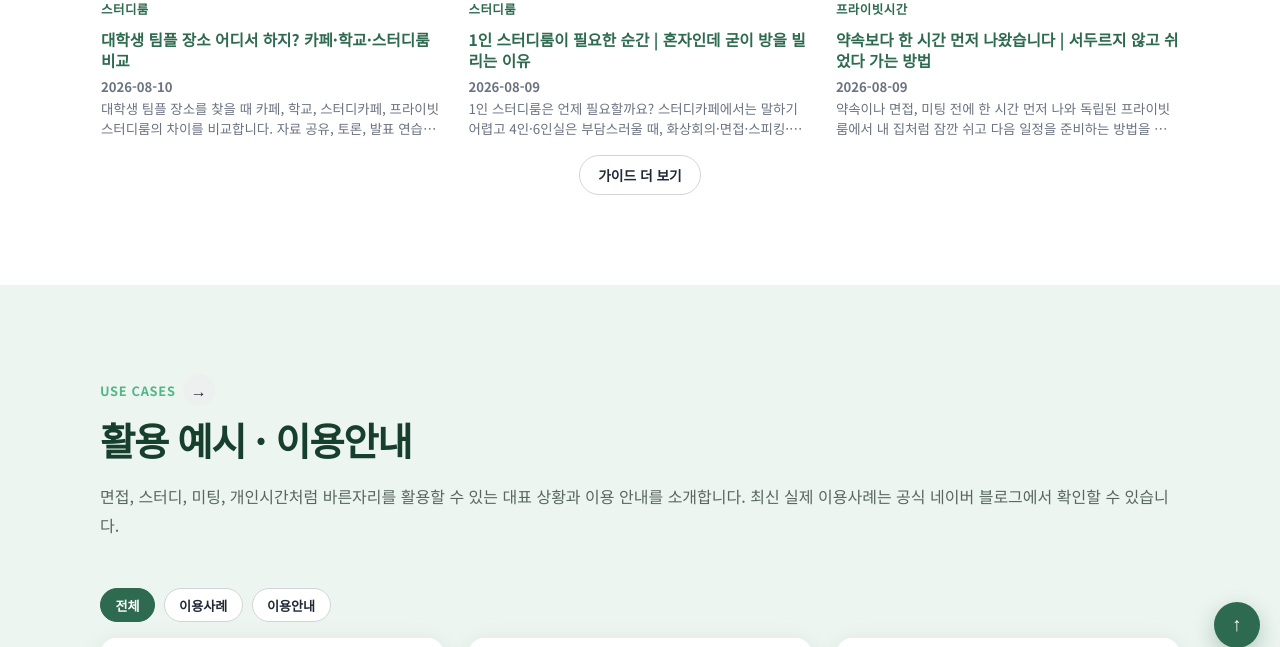
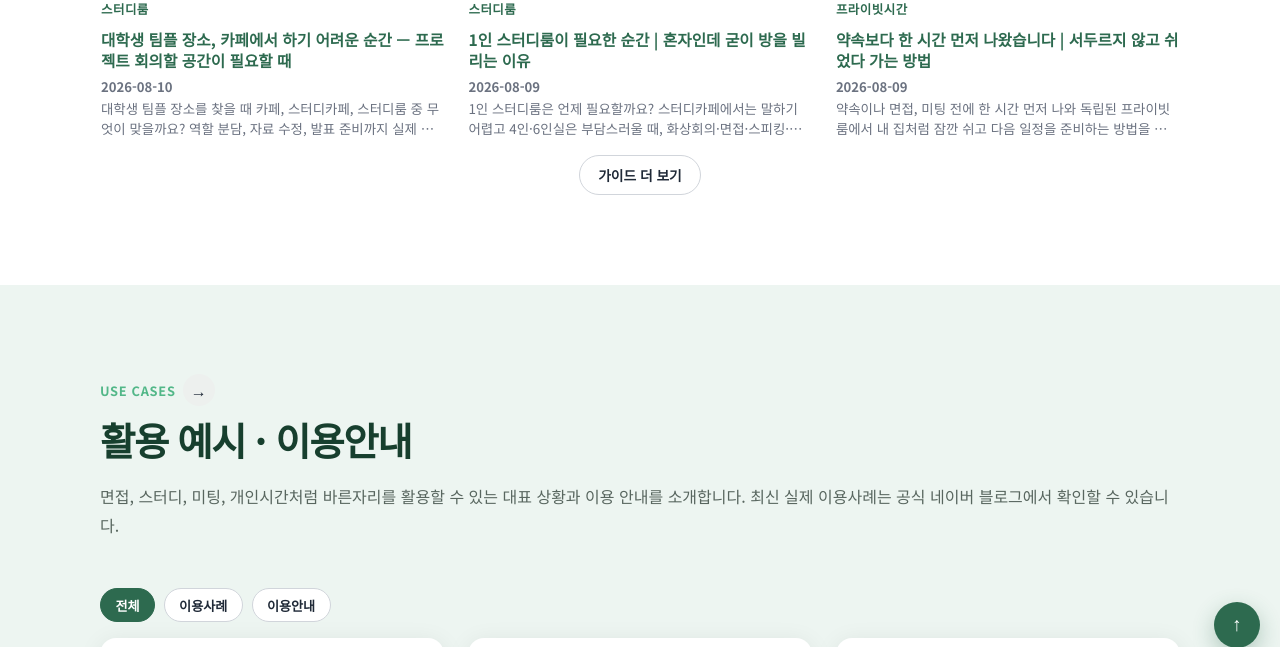
Before and after one commit to bareunspace/blog, a Jekyll site: the page built from index.html, in a window 1280 px wide and 900 px high, scrolled down 3462 px, cut to the strip 232-879 px from the top of the window. Built offline with Jekyll 4.4.1, drawn with Linux system fonts in a browser that asks for light colours; some of the changed lines change nothing that is shown.

Commit message:
Add college team project space guide

```diff
--- a/_posts/2026-08-10-college-team-project-space.md
+++ b/_posts/2026-08-10-college-team-project-space.md
@@ -1,57 +1,112 @@
 ---
 layout: default
-title: 대학생 팀플 장소 어디서 하지? 카페·학교·스터디룸 비교
-description: 대학생 팀플 장소를 찾을 때 카페, 학교, 스터디카페, 프라이빗 스터디룸의 차이를 비교합니다. 자료 공유, 토론, 발표 연습까지 필요한 팀 프로젝트 공간 선택 가이드.
+title: 대학생 팀플 장소, 카페에서 하기 어려운 순간 — 프로젝트 회의할 공간이 필요할 때
+description: 대학생 팀플 장소를 찾을 때 카페, 스터디카페, 스터디룸 중 무엇이 맞을까요? 역할 분담, 자료 수정, 발표 준비까지 실제 팀 프로젝트 흐름에 맞춰 공간 선택 기준을 정리했습니다.
 category: 스터디룸
 hub_series: study
-hub_section: core
-hub_order: 1
-hub_label: 팀플·프로젝트
-hub_kicker: 대학생 팀플 장소를 찾는다면
-hub_title: 대학생 팀플 장소 어디서 하지? 카페·학교·스터디룸 비교
-hub_description: 팀플에서 실제로 필요한 대화, 자료 공유, 결과물 제작, 발표 리허설을 기준으로 장소를 비교합니다.
-hub_tags:
-  - 대학생 팀플
-  - 팀 프로젝트
-  - 발표 준비
-hub_footer: 팀플 장소 선택 가이드
-keywords: 대학생팀플장소,팀플장소,부천팀플장소,신중동팀플장소,팀프로젝트장소,대학생스터디룸,그룹스터디룸,발표연습장소,부천스터디룸
-tags:
-  - 대학생
-  - 팀플
-  - 팀프로젝트
-  - 스터디룸
-  - 발표연습
-  - 신중동 공간대여
+keywords: 대학생팀플장소,팀플장소,팀프로젝트공간,대학생스터디룸,부천팀플장소,신중동스터디룸,그룹스터디,프로젝트회의
+permalink: /posts/college-team-project-space/
 canonical: https://bareunjari.com/posts/college-team-project-space/
-permalink: /posts/college-team-project-space/
-date: 2026-08-10 09:00:00 +0900
-og_image: https://bareunjari.com/images/study-space-for-presentation-discussion-project.webp
-og_image_alt: 대학생 팀플과 프로젝트 회의를 위한 프라이빗 스터디 공간
-preload_image: images/study-space-for-presentation-discussion-project.webp
-css_version: 20260810-1
-script_version: 20260711-4
+date: 2026-08-10 13:00:00 +0900
+og_image: https://bareunjari.com/images/main.jpeg
+og_image_alt: 대학생 팀플과 프로젝트 회의를 위한 바른자리 프라이빗 공간
+preload_image: images/main.webp
 ---
 
-<main class="about-page">
-  <section id="home"><div class="section-inner"><p class="section-label">대학생 팀플 · 장소 선택 가이드</p><h1 class="section-title">대학생 팀플 장소,<br />어디서 하는 게 좋을까?</h1><p class="section-desc">팀플은 단순히 같이 앉아 공부하는 시간이 아닙니다. 의견을 맞추고, 노트북 화면을 함께 보고, 자료를 만들고, 발표까지 맞춰봐야 합니다. 그래서 팀 프로젝트는 공부 장소보다 <strong>함께 작업하기 좋은 장소</strong>를 고르는 것이 중요합니다.</p><div class="hero-btns"><a href="#compare" class="btn-primary">장소 비교하기</a><a href="/study/" class="btn-outline">스터디룸 허브 보기</a></div></div></section>
-  {% include breadcrumb.html %}
+# 대학생 팀플 장소, 카페에서 하기 어려운 순간 — 프로젝트 회의할 공간이 필요할 때
 
-  <section class="guide-summary-section" aria-label="대학생 팀플 장소 빠른 답변"><div class="section-inner"><div class="interview-flow-heading"><p class="section-label">Quick Answer</p><h2 class="section-title">대학생 팀플 장소는 무엇을 기준으로 골라야 할까요?</h2><p><strong>자료를 읽는 것만 필요하다면 학교나 스터디카페도 충분할 수 있습니다.</strong> 하지만 팀원끼리 계속 대화하고, 노트북 화면을 함께 보며 결과물을 만들거나 발표 리허설까지 해야 한다면 대화와 작업이 가능한 독립된 스터디룸이 더 편할 수 있습니다.</p></div></div></section>
+팀플 장소를 정할 때 가장 먼저 떠오르는 곳은 보통 카페입니다. 접근하기 쉽고 따로 예약하지 않아도 되기 때문입니다.
 
-  <section id="why-space"><div class="section-inner"><h2 class="section-title">팀플이 어려운 이유는 공부보다 ‘같이 해야 하는 일’이 많기 때문입니다</h2><p class="section-desc">개인 과제는 혼자 집중하면 되지만 팀 프로젝트는 과정이 다릅니다. 누군가는 자료를 찾고, 누군가는 화면을 보여주고, 서로 의견을 말하면서 하나의 결과물로 합쳐야 합니다.</p><div class="about-highlight-grid"><article class="about-highlight-card"><h3>계속 이야기해야 합니다</h3><p>역할 분담부터 방향 수정까지 대화가 반복됩니다. 조용히 해야 하는 장소에서는 흐름이 자주 끊길 수 있습니다.</p></article><article class="about-highlight-card"><h3>자료를 함께 봐야 합니다</h3><p>노트북과 문서, 발표자료를 함께 보면서 바로 수정해야 하는 순간이 많습니다.</p></article><article class="about-highlight-card"><h3>마지막에는 말해봐야 합니다</h3><p>발표 과제라면 슬라이드를 완성하는 것으로 끝나지 않습니다. 실제 발표 순서와 시간을 맞춰보는 과정이 필요합니다.</p></article></div></div></section>
+그런데 팀 프로젝트가 실제로 시작되면 상황이 달라집니다. 노트북을 여러 대 펼치고, 자료를 공유하고, 역할을 나누고, 같은 화면을 보면서 문장을 고치고, 발표 순서를 맞추다 보면 **조용히 앉아 있는 공간보다 서로 말하면서 결과물을 만들어 갈 수 있는 공간**이 더 중요해집니다.
 
-  <section id="compare"><div class="section-inner"><h2 class="section-title">카페·학교·스터디카페·프라이빗 스터디룸 비교</h2><p class="section-desc">어느 장소가 무조건 더 좋다기보다 팀플에서 무엇을 해야 하는지에 따라 선택하면 됩니다.</p><div class="about-principle-grid"><article class="about-principle-item" data-step="01"><h3>학교</h3><p><strong>잘 맞을 때:</strong> 수업 전후 짧은 회의, 교내 시설을 바로 이용할 수 있을 때.<br /><strong>아쉬울 수 있는 점:</strong> 빈 공간과 이용 가능 시간이 팀 일정과 맞지 않을 수 있습니다.</p></article><article class="about-principle-item" data-step="02"><h3>카페</h3><p><strong>잘 맞을 때:</strong> 가벼운 아이디어 회의나 짧은 만남.<br /><strong>아쉬울 수 있는 점:</strong> 주변 소음과 좌석 상황 때문에 긴 작업이나 발표 연습은 불편할 수 있습니다.</p></article><article class="about-principle-item" data-step="03"><h3>스터디카페</h3><p><strong>잘 맞을 때:</strong> 각자 읽고 정리하는 개인 작업 비중이 높을 때.<br /><strong>아쉬울 수 있는 점:</strong> 자유롭게 토론하거나 발표를 반복하기에는 이용 방식이 맞지 않을 수 있습니다.</p></article><article class="about-principle-item" data-step="04"><h3>프라이빗 스터디룸</h3><p><strong>잘 맞을 때:</strong> 팀원끼리 대화하면서 자료를 만들고 발표까지 연습해야 할 때.<br /><strong>확인할 점:</strong> 인원, 이용시간, 실제 시설과 운영 규칙이 프로젝트 방식에 맞는지 확인하세요.</p></article></div></div></section>
+이 글은 단순히 “스터디룸이 좋다”는 이야기가 아니라, 대학생 팀플을 실제로 진행할 때 어떤 공간이 맞는지를 정리합니다.
 
-  <section id="workflow"><div class="section-inner"><h2 class="section-title">팀플 2시간을 이렇게 쓰면 낭비가 줄어듭니다</h2><div class="about-principle-grid"><article class="about-principle-item" data-step="00:00"><h3>방향 맞추기</h3><p>오늘 끝낼 결과물과 역할을 먼저 정합니다.</p></article><article class="about-principle-item" data-step="00:20"><h3>같이 만들기</h3><p>자료와 노트북을 펼쳐 놓고 슬라이드, 문서, 디자인 등 실제 결과물을 만듭니다.</p></article><article class="about-principle-item" data-step="01:30"><h3>발표해보기</h3><p>발표가 있다면 실제 순서대로 말하면서 시간과 연결 부분을 확인합니다.</p></article><article class="about-principle-item" data-step="01:50"><h3>다음 할 일 정하기</h3><p>남은 수정 사항과 담당자를 정하고 파일을 정리합니다.</p></article></div><p>발표와 토론이 프로젝트의 핵심이라면 <a href="/posts/study-space-for-presentation-discussion-project/"><strong>발표·토론·팀 프로젝트형 공부 가이드</strong></a>에서 말하기와 협업 중심의 준비 방법을 더 자세히 볼 수 있습니다.</p></div></section>
+## 팀플은 공부보다 ‘작업’에 가깝습니다
 
-  <section id="bareunjari"><div class="section-inner"><h2 class="section-title">부천·신중동에서 팀플 공간이 필요하다면</h2><p class="section-desc">바른자리는 예약 시간 동안 한 팀이 사용하는 프라이빗 공간입니다. 대학생 팀 프로젝트처럼 서로 이야기하고 자료를 함께 보거나 발표를 맞춰봐야 하는 일정에도 사용할 수 있습니다. 현재 안내 요금은 1시간 10,000원이며 실제 예약 가능 시간은 예약 페이지의 최신 안내를 확인해 주세요.</p><div class="hero-btns"><a href="https://m.place.naver.com/place/2041312316/ticket" target="_blank" rel="noopener noreferrer" class="btn-primary">팀플 시간 확인하기</a><a href="/posts/study-space-for-presentation-discussion-project/" class="btn-outline">발표·토론·프로젝트 가이드</a><a href="/study/" class="btn-outline">스터디룸 허브</a></div></div></section>
+개인 공부는 각자 자기 자료를 보면 됩니다. 하지만 팀 프로젝트는 계속 대화가 생깁니다.
 
-  <section id="faq"><div class="section-inner"><h2 class="section-title">대학생 팀플 장소 FAQ</h2><div class="contact-faq" itemscope itemtype="https://schema.org/FAQPage"><details itemscope itemprop="mainEntity" itemtype="https://schema.org/Question"><summary itemprop="name">팀플은 카페에서 해도 되지 않나요?</summary><div itemscope itemprop="acceptedAnswer" itemtype="https://schema.org/Answer"><p itemprop="text">짧은 아이디어 회의라면 카페도 충분할 수 있습니다. 다만 장시간 자료를 만들거나 발표를 실제로 연습해야 한다면 주변 환경을 덜 의식할 수 있는 독립 공간이 편할 수 있습니다.</p></div></details><details itemscope itemprop="mainEntity" itemtype="https://schema.org/Question"><summary itemprop="name">스터디카페와 프라이빗 스터디룸의 차이는 무엇인가요?</summary><div itemscope itemprop="acceptedAnswer" itemtype="https://schema.org/Answer"><p itemprop="text">스터디카페는 개인 집중 학습에 잘 맞는 경우가 많고, 프라이빗 스터디룸은 팀원끼리 대화하거나 자료를 함께 보고 발표를 연습해야 하는 프로젝트형 공부에 활용하기 좋습니다.</p></div></details><details itemscope itemprop="mainEntity" itemtype="https://schema.org/Question"><summary itemprop="name">혼자 프로젝트를 준비할 때도 이용할 수 있나요?</summary><div itemscope itemprop="acceptedAnswer" itemtype="https://schema.org/Answer"><p itemprop="text">네. 혼자 발표를 소리 내어 연습하거나 영상·자료를 만들고 집중해서 작업해야 하는 경우에도 이용할 수 있습니다.</p></div></details></div></div></section>
+- 자료 조사 결과를 설명하기
+- 발표 자료 순서 정하기
+- 역할 분담 바꾸기
+- 같은 문서를 보면서 수정하기
+- 발표 시간에 맞춰 분량 줄이기
+- 다음 일정과 마감 정하기
 
-  {% include post-tags.html %}
-</main>
+그래서 팀플 장소를 고를 때는 “조용한가?”보다 **같이 말하고, 펼치고, 수정하고, 결정할 수 있는가?**를 먼저 보는 편이 좋습니다.
 
-<script type="application/ld+json">
-{"@context":"https://schema.org","@type":"Article","headline":"{{ page.title }}","description":"{{ page.description }}","mainEntityOfPage":{"@type":"WebPage","@id":"{{ page.canonical }}"},"datePublished":"{{ page.date | date_to_xmlschema }}","dateModified":"{{ page.date | date_to_xmlschema }}","author":{"@type":"Organization","name":"바른자리","url":"https://bareunjari.com/"},"publisher":{"@type":"Organization","name":"바른자리","logo":{"@type":"ImageObject","url":"https://bareunjari.com/images/logo_black.png"}}}
-</script>
+## 카페가 잘 맞는 순간도 있습니다
+
+모든 팀플에 별도 공간이 필요한 것은 아닙니다.
+
+첫 만남이거나 30분 정도 일정만 맞추는 회의라면 카페도 충분할 수 있습니다. 각자 조사한 내용을 간단히 공유하고 다음 할 일을 정하는 정도라면 접근성이 더 중요할 수도 있습니다.
+
+하지만 다음과 같은 상황이라면 카페가 불편해지기 쉽습니다.
+
+- 네 명이 노트북과 자료를 동시에 펼쳐야 할 때
+- 서로 말을 많이 해야 할 때
+- 한 화면을 같이 보며 수정해야 할 때
+- 발표 자료를 실제로 읽어봐야 할 때
+- 2~3시간 이상 한 자리에서 작업해야 할 때
+
+## 스터디카페는 개인 공부에는 편하지만 팀플은 확인이 필요합니다
+
+스터디카페는 개인 집중에 잘 맞는 공간입니다. 다만 지점이나 좌석 유형에 따라 대화가 제한될 수 있기 때문에 팀플처럼 계속 의견을 주고받는 작업에는 맞지 않을 수 있습니다.
+
+팀플 목적으로 예약한다면 최소한 다음을 확인하는 게 좋습니다.
+
+1. 대화가 가능한 독립실인지
+2. 팀원이 한 테이블에 앉을 수 있는지
+3. 노트북과 자료를 충분히 펼칠 수 있는지
+4. 예약 시간 동안 자리를 옮길 필요가 없는지
+
+## 팀 프로젝트용 공간에서 중요한 기준 5가지
+
+### 1. 팀원이 한 테이블에 모일 수 있는가
+
+팀플은 화면을 번갈아 보는 일이 많습니다. 자리가 떨어져 있으면 자료를 확인할 때마다 흐름이 끊깁니다.
+
+### 2. 대화량을 신경 쓰지 않아도 되는가
+
+토론이나 역할 조정이 계속되는 팀이라면 주변 이용자를 의식해야 하는 공간은 생각보다 피로합니다.
+
+### 3. 노트북과 자료를 펼칠 수 있는가
+
+교재, 태블릿, 노트북, 충전기까지 올라가면 카페 테이블이 금방 좁아집니다.
+
+### 4. 최소 2~3시간 연속으로 사용할 수 있는가
+
+팀플은 회의만 하고 끝나는 경우보다, 회의 후 바로 자료를 수정하는 시간이 더 길어지는 경우가 많습니다.
+
+### 5. 마지막 20~30분을 결과물 정리에 쓸 수 있는가
+
+좋은 팀플은 “얘기 많이 했다”로 끝나는 게 아니라, 다음에 누가 무엇을 할지 정리된 상태로 끝납니다.
+
+## 3시간 팀플이라면 이렇게 나눠볼 수 있습니다
+
+**0~30분** — 오늘 끝낼 범위와 역할 정하기
+**30~100분** — 각자 작업 + 중간 확인
+**100~150분** — 자료 합치기, 문장·슬라이드 수정
+**150~180분** — 발표 순서·다음 마감·담당자 확정
+
+이렇게 하면 공간을 빌린 시간이 단순 회의 시간이 아니라 **결과물을 실제로 진전시키는 작업 시간**이 됩니다.
+
+## 바른자리는 팀플 학원이나 프로젝트 코칭 서비스가 아닙니다
+
+바른자리는 팀 프로젝트 방법을 가르치는 서비스가 아니라, 예약한 시간 동안 한 팀이 단독으로 사용할 수 있는 프라이빗 공간대여 서비스입니다.
+
+부천 신중동역 인근에서 팀원끼리 자료를 펼치고 대화하며 작업할 장소가 필요할 때 하나의 선택지로 활용할 수 있습니다.
+
+현재 안내 요금은 **1시간 10,000원**이며, 실제 예약 가능 시간과 최신 운영 안내는 예약 페이지에서 확인해 주세요.
+
+## 공강 시간에 팀플을 해야 한다면
+
+수업 사이 2~3시간처럼 애매한 시간이 생겼을 때 팀플이나 과제를 끝내는 방법은 다음 글에서 이어서 다룹니다.
+
+스터디·소모임 전체 활용법은 허브에서 확인할 수 있습니다.
+
+→ [스터디·소모임 허브 보기](/study/)
+
+<div class="hero-btns" style="margin-top:1.75rem;">
+  <a href="https://m.place.naver.com/place/2041312316/ticket" target="_blank" rel="noopener noreferrer" class="btn-primary">팀플 시간 확인하기</a>
+  <a href="/study/" class="btn-outline">스터디·소모임 가이드</a>
+</div>
```
